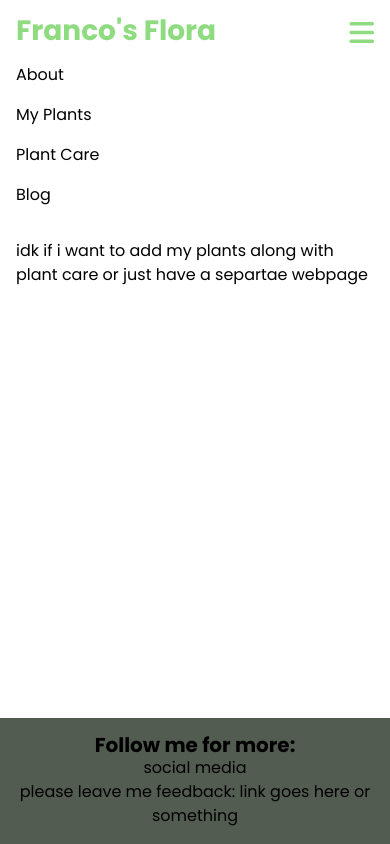
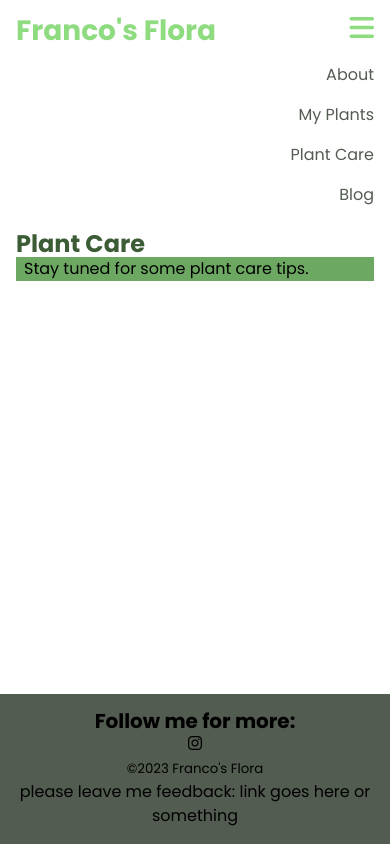
Before and after one commit to alysonfranco/francosflora.html, a plain HTML site: page plantcare.html in a window 390 px wide. Drawn offline with Linux system fonts and the light colour scheme.

Commit message:
fixed up the formatting

```diff
--- a/plantcare.html
+++ b/plantcare.html
@@ -17,15 +17,15 @@
 
 <body>
     <!-- navigation bar -->
-    <nav id="nav-bar">
+    <nav>
         <div class="nav-bar container">
-            <div>
-                <h1 class="logo"><a href="index.html">Franco's Flora</a></h1>
+            <div class="logo">
+                <h1><a href="index.html">Franco's Flora</a></h1>
             </div>
-            <div class="nav-toggle" aria-label="toggle navigation">
+            <button class="nav-toggle" aria-label="toggle navigation" onclick="toggleNav();">
                 <i class="fa-solid fa-bars toggle"></i>
-            </div>
-            <div class="nav-items">
+            </button>
+            <div id="nav" class="nav-links">
                 <a class="nav-link" href="index.html#about">About</a>
                 <a class="nav-link" href="myplants.html">My Plants</a>
                 <a class="nav-link" href="plantcare.html">Plant Care</a>
@@ -35,19 +35,40 @@
     </nav>
     <!-- /navigation bar -->
 
-    <section id="plantcare">
-        <div class="plantcare">
-            idk if i want to add my plants along with plant care or just have a separtae webpage
+    <!-- plant care header -->
+    <section id="blog-posts" class="">
+        <div class="container blog-posts">
+            <h2 class="section-header">Plant Care</h2>
+            <p class="subtitle">Stay tuned for some plant care tips.</p>
+            <!-- <div class="blurb">
+                <p>
+                    Lorem, ipsum dolor sit amet consectetur adipisicing elit. Doloribus velit dicta reiciendis? Quas,
+                    perspiciatis dolor provident excepturi, maxime distinctio animi voluptatum debitis saepe repudiandae
+                    aperiam delectus ea. Vel, ea fuga?
+                </p>
+                <p>
+                    Lorem, ipsum dolor sit amet consectetur adipisicing elit. Doloribus velit dicta reiciendis? Quas,
+                    perspiciatis dolor provident excepturi, maxime distinctio animi voluptatum debitis saepe repudiandae
+                    aperiam delectus ea. Vel, ea fuga?
+                </p>
+            </div> -->
         </div>
     </section>
+    <!-- /plant care header -->
 
     <!-- footer -->
     <footer id="footer">
         <div class="container">
             <h3>Follow me for more:</h3>
-            <ul class="socials">
-                <li>social media</li>
-            </ul>
+            <div class="socials">
+                <span>
+                    <a class="important" href="https://www.instagram.com/francos.flora/" target="_blank"><i
+                            class="social-icon fa-brands fa-instagram"></i></a>
+                </span>
+            </div>
+            <div class="">
+                <span class="copyright"><small>&copy;2023 Franco's Flora</small></span>
+            </div>
             <p>please leave me feedback: link goes here or something</p>
         </div>
     </footer>
--- a/styles.css
+++ b/styles.css
@@ -66,6 +66,12 @@ section {
   width: 100%;
   margin: auto 0;
   padding: 3rem 1rem;
+}
+
+header {
+  width: 100%;
+  padding: 3rem 1rem;
+  /* margin: auto 0; */
 }
 
 a,
```
Also changed, not shown: blog.html (+31 -10 lines), index.html (+10 -3 lines), myplants.html (+32 -14 lines).
